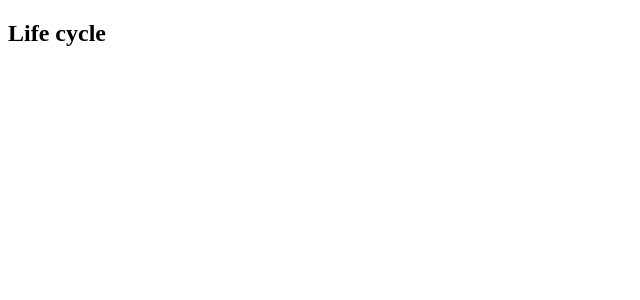
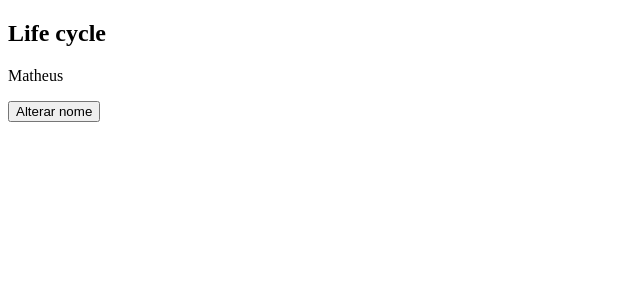
Before and after one commit to mathvsk/meu-primeiro-projeto, an Angular app: page / in a window 1280 px wide. Shown: the top 300 px of the page, without its empty margins (0-640 px from the left). Built offline with nearby package versions, Linux system fonts and the light colour scheme.

Commit message:
feat: aplicar conceito de lifecycle dos componentes
- utilizar ngDoCheck

```diff
--- a/src/app/app.component.ts
+++ b/src/app/app.component.ts
@@ -48,12 +48,12 @@ export class AppComponent implements OnInit {
   public myNumber$ = signal(0);
 
   ngOnInit(): void {
-    setInterval(() => {
-      if (this.myNumber$() === 5) {
-        return;
-      }
+    // setInterval(() => {
+    //   if (this.myNumber$() === 5) {
+    //     return;
+    //   }
 
-      this.myNumber$.set(this.myNumber$() + 1);
-    }, 1000);
+    //   this.myNumber$.set(this.myNumber$() + 1);
+    // }, 1000);
   }
 }
--- a/src/app/components/life-cycle/life-cycle.component.html
+++ b/src/app/components/life-cycle/life-cycle.component.html
@@ -1 +1,3 @@
 <h2>Life cycle</h2>
+<p>{{ myText$() }}</p>
+<button (click)="myText$.set('Matheus Igor Viscki')">Alterar nome</button>
--- a/src/app/components/life-cycle/life-cycle.component.ts
+++ b/src/app/components/life-cycle/life-cycle.component.ts
@@ -1,4 +1,4 @@
-import { Component, Input, OnChanges, SimpleChanges } from '@angular/core';
+import { Component, DoCheck, Input, OnChanges, OnInit, signal, SimpleChanges } from '@angular/core';
 
 @Component({
   selector: 'app-life-cycle',
@@ -7,8 +7,9 @@ import { Component, Input, OnChanges, SimpleChanges } from '@angular/core';
   templateUrl: './life-cycle.component.html',
   styleUrl: './life-cycle.component.scss'
 })
-export class LifeCycleComponent implements OnChanges {
+export class LifeCycleComponent implements OnChanges, OnInit, DoCheck {
   @Input() public myNumber = 0;
+  public myText$ = signal("Matheus");
 
   // Inicializado quando o componente é criado
   constructor() {}
@@ -21,4 +22,13 @@ export class LifeCycleComponent implements OnChanges {
     console.log('myNumber', changes['myNumber'].currentValue);
   }
 
+  ngOnInit(): void {
+    console.log('ngOnInit');
+  }
+
+  // Executa antes e depois de cada ciclo de detecção de mudanças
+  ngDoCheck(): void {
+    console.log('ngDoCheck');
+  }
+
 }
```
